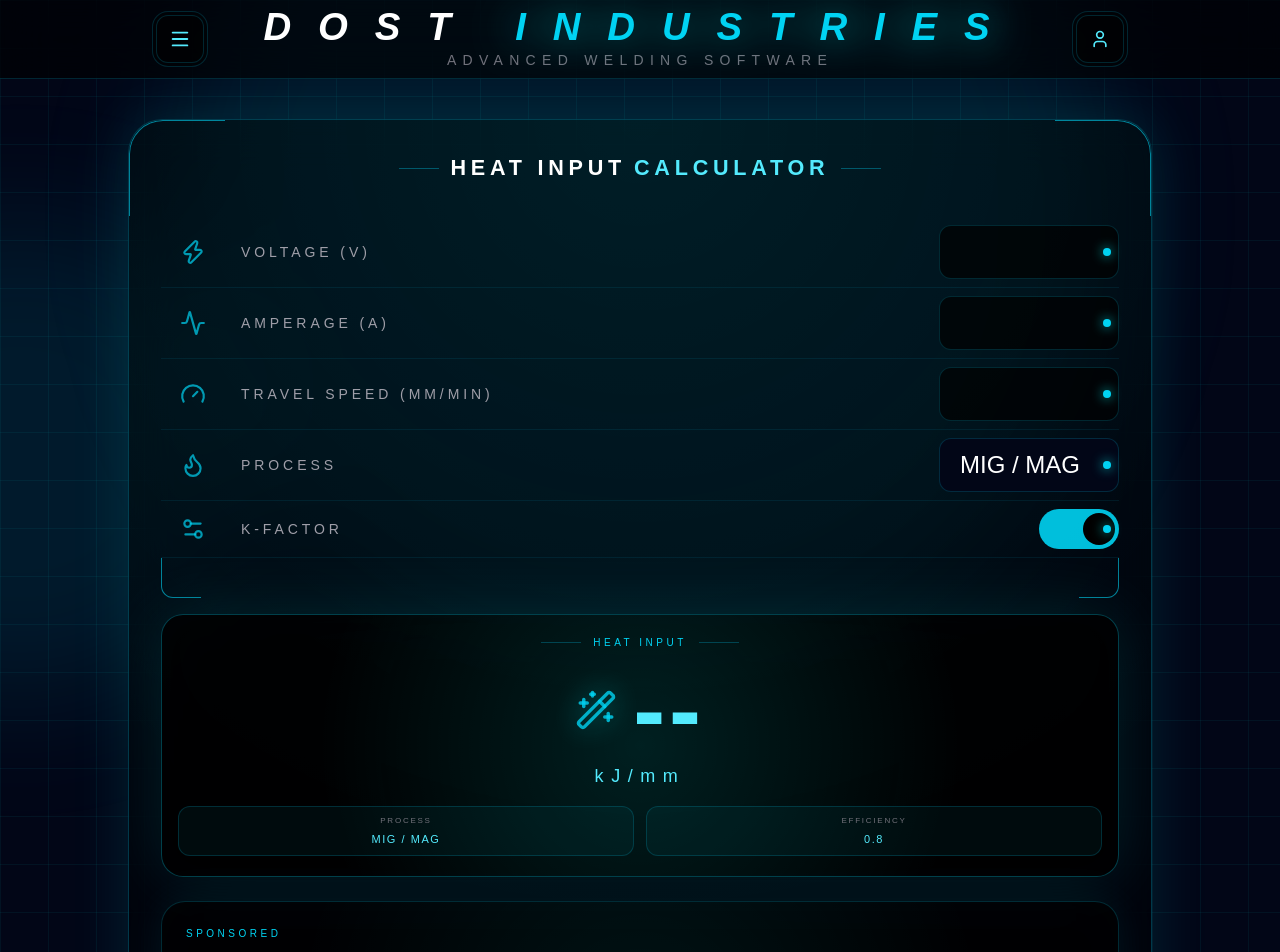
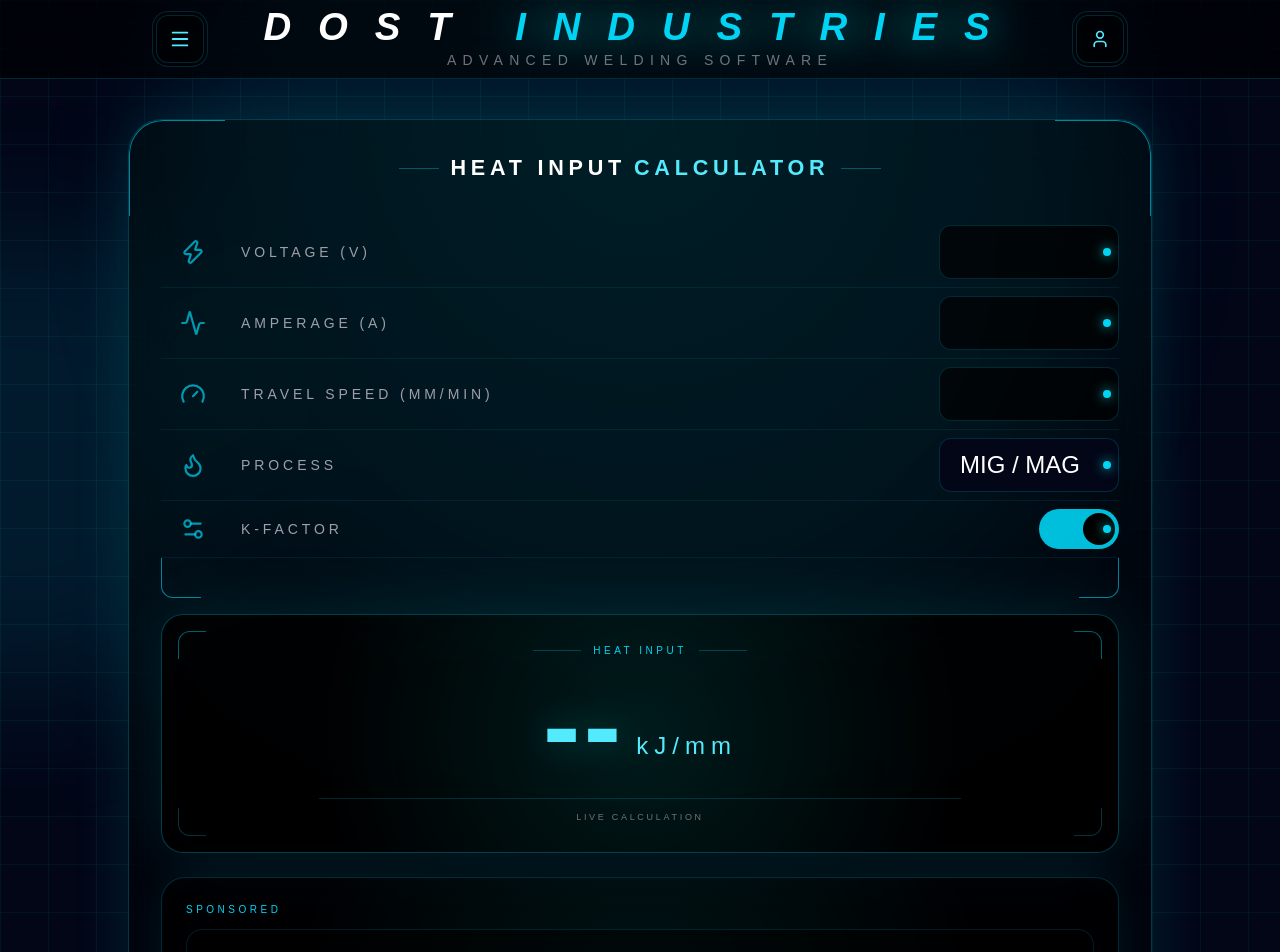
Before and after one commit to Dost-Industries/dost-industries-app, a Next.js app: page / in a window 1280 px wide. Shown: the top 952 px of the page. Built offline with nearby package versions, Linux system fonts and the light colour scheme.

Commit message:
Refactor heat input page into components

```diff
--- a/app/components/ResultCard.tsx
+++ b/app/components/ResultCard.tsx
@@ -1,65 +1,43 @@
-import { Wand2 } from "lucide-react";
-
 type ResultCardProps = {
     result: number | null;
-  processName: string;
-  efficiency: number;
-  useFactor: boolean;
   };
 
-export default function ResultCard({
-  result,
-  processName,
-  efficiency,
-  useFactor,
-}: ResultCardProps) {
+  export default function ResultCard({ result }: ResultCardProps) {
     return (
-    <div className="group relative mt-4 overflow-hidden rounded-[22px] border border-cyan-400/30 bg-black/75 backdrop-blur-xl shadow-[0_0_70px_rgba(0,255,255,0.12)]">
-      <div className="absolute inset-0 bg-[radial-gradient(circle_at_center,rgba(0,255,255,0.12),transparent_65%)]" />
+      <div className="relative mt-4 overflow-hidden rounded-[22px] border border-cyan-400/30 bg-black/75 backdrop-blur-xl shadow-[0_0_70px_rgba(0,255,255,0.12)]">
+        <div className="absolute inset-0 bg-[radial-gradient(circle_at_center,rgba(0,255,255,0.10),transparent_65%)]" />
 
-      <div className="relative z-10 px-4 py-5">
+        <div className="absolute left-4 top-4 h-7 w-7 rounded-tl-xl border-l border-t border-cyan-400/45" />
+        <div className="absolute right-4 top-4 h-7 w-7 rounded-tr-xl border-r border-t border-cyan-400/45" />
+        <div className="absolute bottom-4 left-4 h-7 w-7 rounded-bl-xl border-b border-l border-cyan-400/25" />
+        <div className="absolute bottom-4 right-4 h-7 w-7 rounded-br-xl border-b border-r border-cyan-400/25" />
+
+        <div className="relative z-10 px-5 py-5 text-center sm:py-7">
           <div className="mb-3 flex items-center justify-center gap-3">
-          <div className="h-px w-10 bg-cyan-500/30" />
+            <div className="h-px w-12 bg-cyan-500/30" />
+
             <p className="text-[10px] uppercase tracking-[0.35em] text-cyan-400">
               Heat Input
             </p>
-          <div className="h-px w-10 bg-cyan-500/30" />
+
+            <div className="h-px w-12 bg-cyan-500/30" />
           </div>
 
-        <div className="flex items-center justify-center gap-4">
-          <Wand2
-            size={42}
-            className="text-cyan-400/80 drop-shadow-[0_0_14px_rgba(0,255,255,0.45)]"
-          />
+          <div className="flex items-end justify-center gap-3">
+            <p className="text-[4.6rem] font-black leading-none tracking-[0.03em] text-cyan-300 drop-shadow-[0_0_18px_rgba(0,255,255,0.25)] sm:text-[7rem]">
+              {result ?? "--"}
+            </p>
 
-          <p className="text-[4rem] font-black leading-none tracking-[0.04em] text-cyan-300 sm:text-[6rem]">
-            {result ?? "--"}
+            <p className="mb-3 text-lg font-light tracking-[0.25em] text-cyan-300 sm:mb-5 sm:text-2xl">
+              kJ/mm
             </p>
           </div>
 
-        <p className="mt-1 text-center text-lg font-light tracking-[0.42em] text-cyan-300">
-          kJ/mm
+          <div className="mx-auto mt-4 h-px w-[70%] bg-cyan-500/20" />
+
+          <p className="mt-3 text-[9px] uppercase tracking-[0.3em] text-zinc-500">
+            Live Calculation
           </p>
-
-        <div className="mt-4 grid grid-cols-2 gap-3">
-          <div className="rounded-xl border border-cyan-500/20 bg-cyan-400/5 px-3 py-2 text-center">
-            <p className="mb-1 text-[8px] uppercase tracking-[0.22em] text-zinc-500">
-              Process
-            </p>
-            <p className="text-[11px] tracking-[0.14em] text-cyan-300">
-              {processName}
-            </p>
-          </div>
-
-          <div className="rounded-xl border border-cyan-500/20 bg-cyan-400/5 px-3 py-2 text-center">
-            <p className="mb-1 text-[8px] uppercase tracking-[0.22em] text-zinc-500">
-              Efficiency
-            </p>
-            <p className="text-[11px] tracking-[0.14em] text-cyan-300">
-              {useFactor ? efficiency : "OFF"}
-            </p>
-          </div>
-        </div>
         </div>
       </div>
     );
--- a/app/page.tsx
+++ b/app/page.tsx
@@ -180,12 +180,7 @@
                 <div className="absolute bottom-0 right-0 h-8 w-8 rounded-br-xl border-b border-r border-cyan-400/60 sm:h-10 sm:w-10" />
               </div>
 
-              <ResultCard
-                result={result}
-                processName={processName}
-                efficiency={efficiency}
-                useFactor={useFactor}
-              />
+              <ResultCard result={result} />
 
               <PremiumPanel />
 
```
Lines whose indentation alone changed are shown as unchanged.
